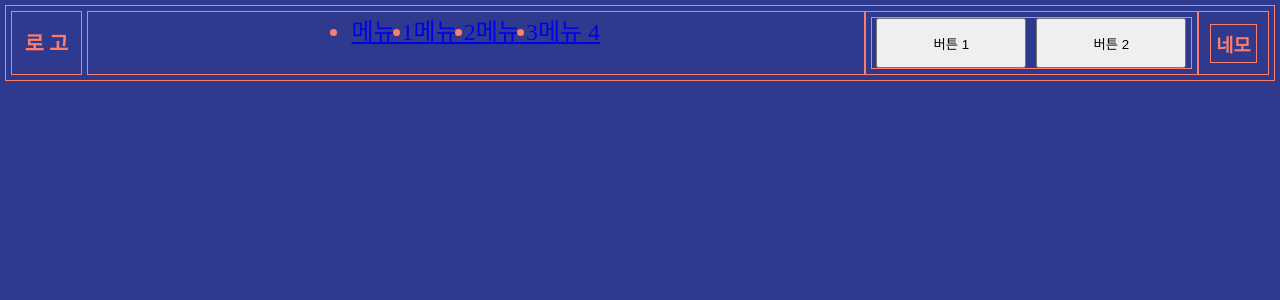
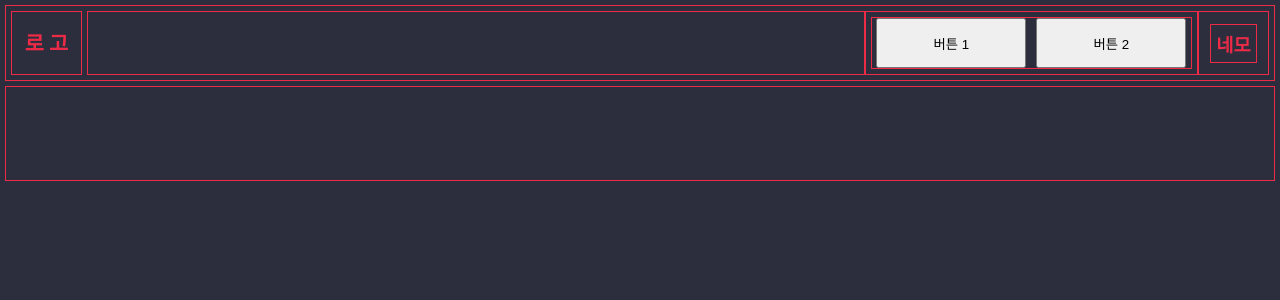
Before and after one commit to taesubyun/border-clone-coding, a React (Create React App) app: page / in a window 1280 px wide. Shown: the top 300 px of the page. Built offline with nearby package versions, Linux system fonts and the light colour scheme.

Commit message:
Section 컴포넌트 추가

```diff
--- a/src/App.css
+++ b/src/App.css
@@ -5,5 +5,5 @@
 }
 
 body {
-    background-color: #2f3a8f;
+    background-color: #2c2e3e;
 }
--- a/src/App.js
+++ b/src/App.js
@@ -1,10 +1,12 @@
 import './App.css';
 import Navbar from './components/Navbar';
+import Section from './components/Section';
 
 function App() {
     return (
         <div className='App'>
             <Navbar />
+            <Section />
         </div>
     );
 }
--- a/src/components/Navbar.js
+++ b/src/components/Navbar.js
@@ -5,8 +5,8 @@ const Navbar = () => {
         <div
             style={{
                 display: 'flex',
-                color: '#FE7E6D',
-                border: '1px solid #FE7E6D',
+                color: '#EE2B47',
+                border: '1px solid #EE2B47',
                 margin: '5px',
                 padding: '5px ',
                 textAlign: 'center',
@@ -14,7 +14,7 @@ const Navbar = () => {
         >
             <h1
                 style={{
-                    border: '1px solid #FE7E6D',
+                    border: '1px solid #EE2B47',
                     padding: '15px 0',
                     width: '80px',
                     fontSize: '1.3rem',
@@ -26,34 +26,21 @@ const Navbar = () => {
                 style={{
                     display: 'flex',
                     justifyContent: 'center',
-                    border: '1px solid #FE7E6D',
+                    border: '1px solid #EE2B47',
                     width: '70%',
                     marginLeft: '5px',
                     fontSize: '1.5rem',
                 }}
-            >
-                <li>
-                    <a href='#'>메뉴 1</a>
-                </li>
-                <li>
-                    <a href='#'>메뉴 2</a>
-                </li>
-                <li>
-                    <a href='#'>메뉴 3</a>
-                </li>
-                <li>
-                    <a href='#'>메뉴 4</a>
-                </li>
-            </ul>
+            ></ul>
             <div
                 style={{
                     width: '30%',
-                    border: '1px solid #FE7E6D',
+                    border: '1px solid #EE2B47',
                 }}
             >
                 <div
                     style={{
-                        border: '1px solid #FE7E6D',
+                        border: '1px solid #EE2B47',
                         margin: '5px',
                         display: 'flex',
                         justifyContent: 'center',
@@ -76,7 +63,7 @@ const Navbar = () => {
             <div
                 style={{
                     width: '80px',
-                    border: '1px solid #FE7E6D',
+                    border: '1px solid #EE2B47',
                     display: 'flex',
                     justifyContent: 'center',
                     alignItems: 'center',
@@ -84,7 +71,7 @@ const Navbar = () => {
             >
                 <h3
                     style={{
-                        border: '1px solid #FE7E6D',
+                        border: '1px solid #EE2B47',
                         padding: '5px 5px',
                     }}
                 >
--- /dev/null
+++ b/src/components/Section.js
@@ -0,0 +1,14 @@
+const Section = () => {
+    return (
+        <section
+            style={{
+                margin: '5px',
+                height: '95px',
+                padding: '5px',
+                border: '1px solid #EE2B47',
+            }}
+        ></section>
+    );
+};
+
+export default Section;
```
